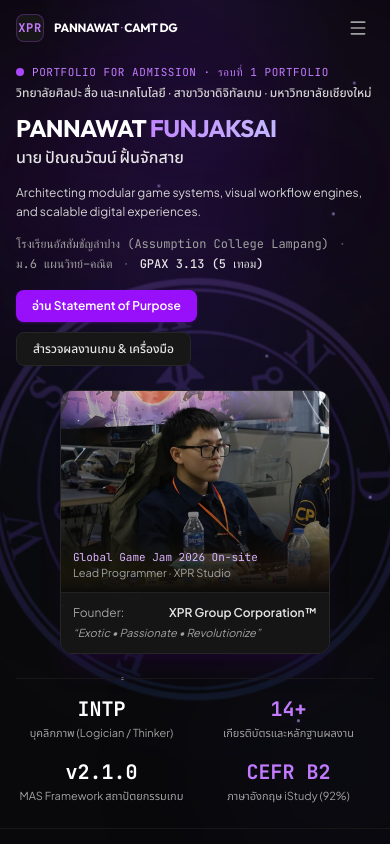
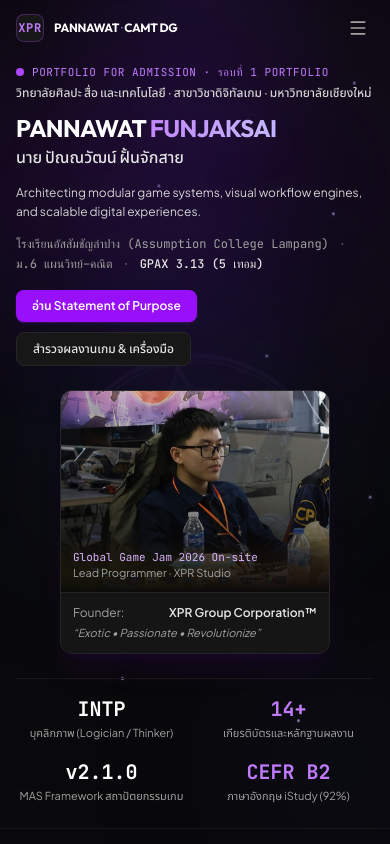
Before and after one commit to AC4-XPR/Pannawat-Port-cmu, a React (Vite) app: page / in a window 390 px wide. Shown: the top 844 px of the page. Built offline with nearby package versions, Linux system fonts and the light colour scheme.

Commit message:
Fade and shrink seal watermark

```diff
--- a/src/index.css
+++ b/src/index.css
@@ -93,9 +93,9 @@ html {
   position: absolute;
   top: 54%;
   left: 55%;
-  width: min(76vw, 58rem);
+  width: min(48vw, 40rem);
   max-width: none;
-  opacity: 0.2; /* 80% transparent watermark */
+  opacity: 0.05; /* 95% transparent watermark */
   transform: translate(-50%, -50%) rotate(-9deg);
   mix-blend-mode: screen;
   filter: drop-shadow(0 0 36px rgba(139, 92, 246, 0.12));
@@ -206,7 +206,7 @@ html {
   .seal-watermark {
     left: 50%;
     top: 58%;
-    width: 112vw;
+    width: 72vw;
   }
 
   .ambient-orb { width: 68vw; filter: blur(76px); }
```
